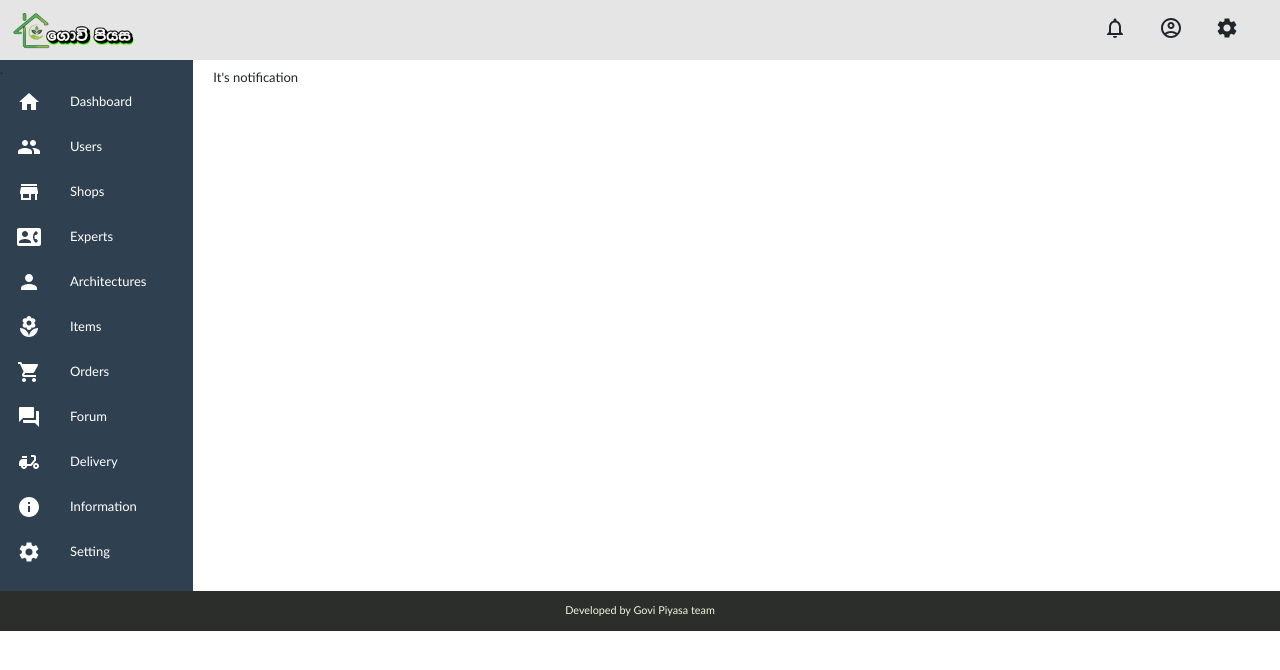
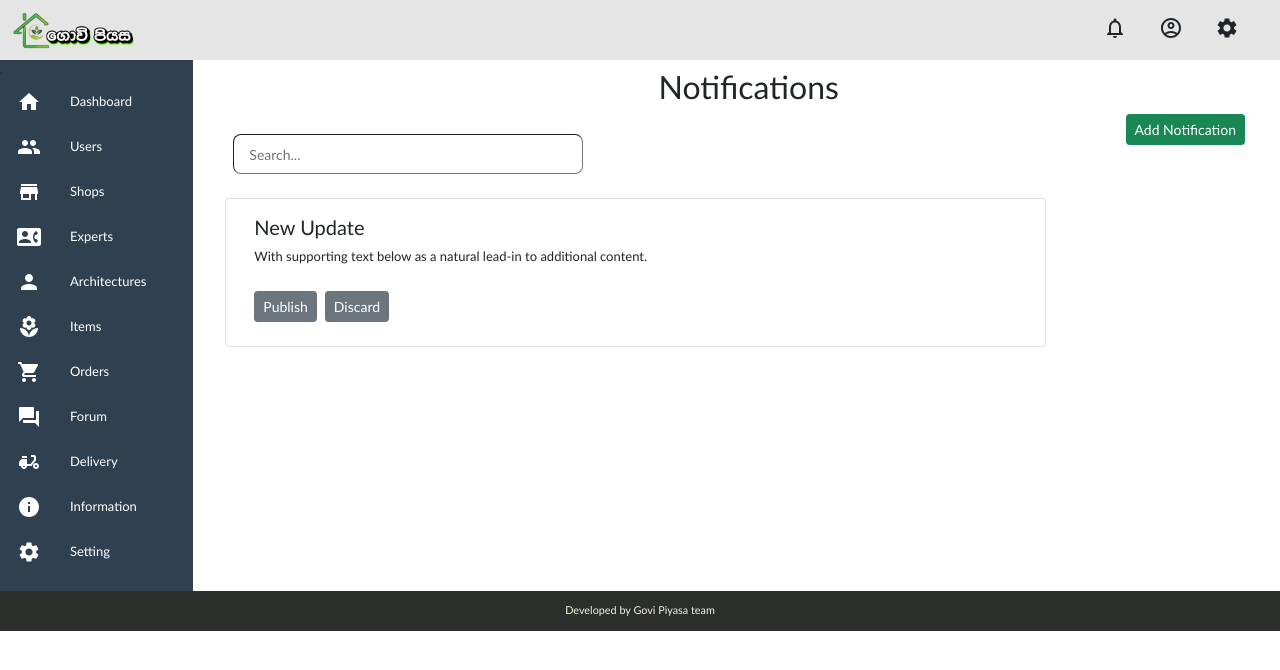
Before and after one commit to RaveenLakshitha/GoviPiyasa_Team, a React (Create React App) app in the folder AdminApp/: page /notification in a window 1280 px wide. Shown: the top 670 px of the page. Built offline with nearby package versions, Linux system fonts and the light colour scheme.

Commit message:
change the notification file

```diff
--- a/AdminApp/src/components/Notification.js
+++ b/AdminApp/src/components/Notification.js
@@ -1,7 +1,43 @@
+import { Card, Button } from "react-bootstrap";
+import NotificationForm from "./NotificationForm";
+import { useState } from "react";
+
 const Notification = () => {
+
+  const [show, setShow] = useState(false);
+
+  const handleClose = () => setShow(false);
+  const handleShow = () => setShow(true);
+
   return (
     <div>
-      It's notification
+      <h2 className="text-center">Notifications</h2>
+      <div className="row">
+        <div className="col-10">
+          <input type="text" placeholder="Search..."/>
+        </div>
+        <div className="col-2">
+          <Button variant="success" size="sm" onClick={handleShow}>Add Notification</Button>
+          <NotificationForm show={show} handleClose={handleClose}/>
+        </div>
+      </div>
+
+    <div className="row">
+      <Card className="m-4 w-75">
+        <Card.Body>
+          <Card.Title>New Update</Card.Title>
+          <Card.Text>
+            With supporting text below as a natural lead-in to additional content.
+          </Card.Text>
+          <Button size="sm" variant="secondary" color="white" float-end>
+              Publish
+          </Button>
+          <Button size="sm" variant="secondary" color="white" className="m-2">
+              Discard
+          </Button>
+        </Card.Body>
+      </Card>
+      </div>
     </div>
   );
 }
```
